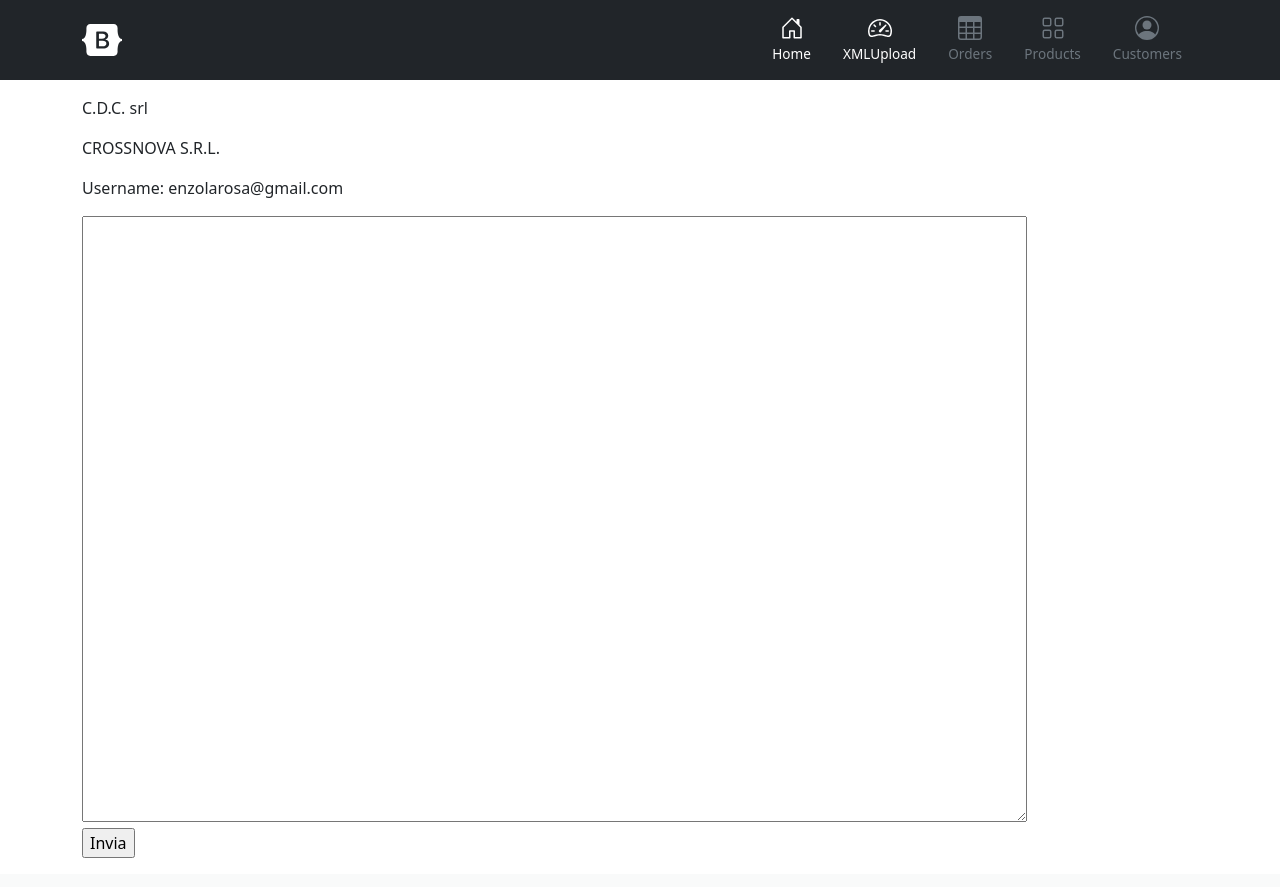
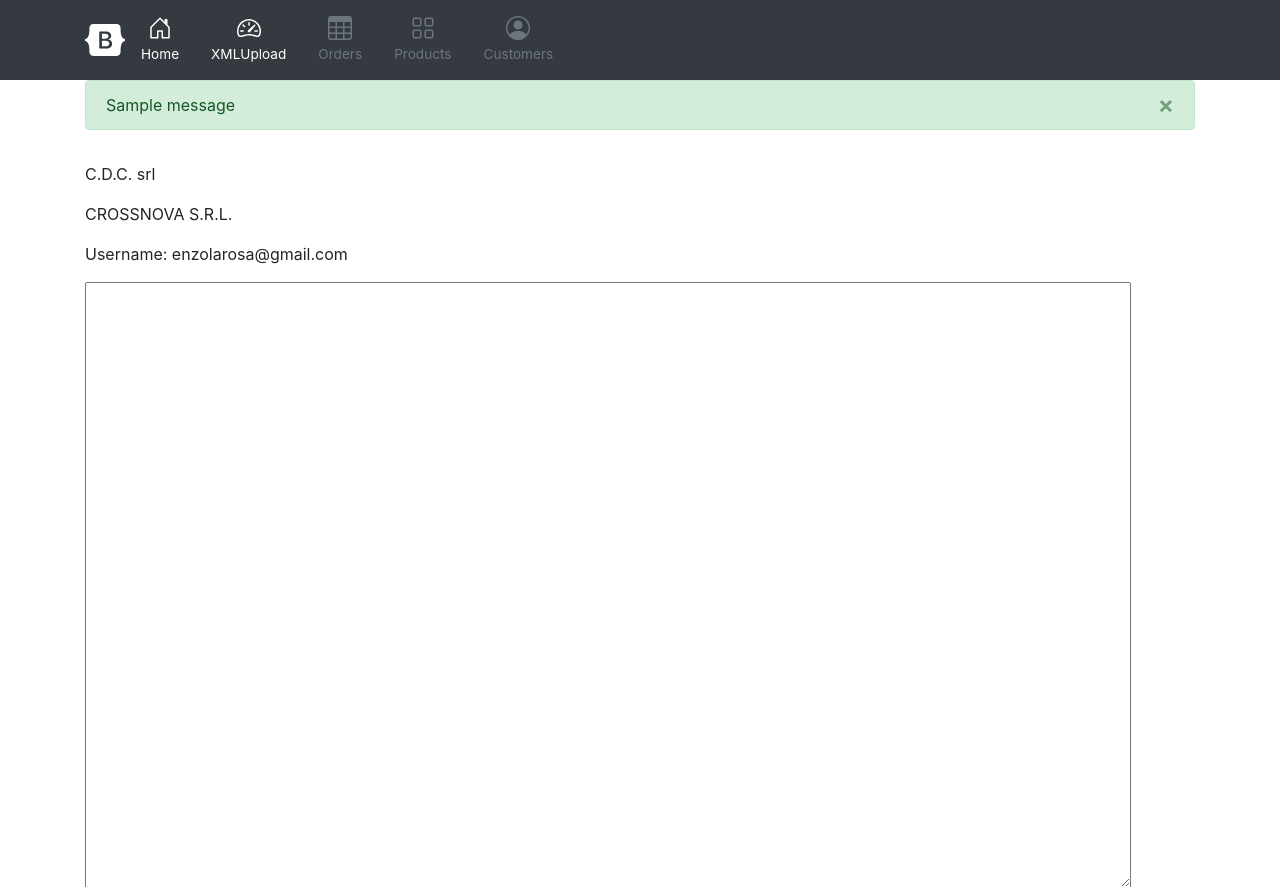
Before and after one commit to exploevo/cashflow-DJCF, a Django app: page / in a window 1280 px wide. Shown: the top 887 px of the page. Before the commit the page ends 858 px from the top, so only its background shows below. Run offline with Django 4.2, Linux system fonts and the light colour scheme; a user stored in the database is signed in; data comes from the database, SQL or seed files in the repository; both versions use the stored data as it was after the commit; tables that the repository leaves empty hold one stand-in row (values such as "Sample post"); one stand-in notice (Sample message) is shown; parts of the project's set-up code (start-up, migrations or seed data) failed here and were passed over; some libraries are stand-ins or nearby versions.

Commit message:
Change base.hml bootstrap + massage.html +  navbar.html view.py check if a file is xml or not

```diff
--- a/cashflow/views.py
+++ b/cashflow/views.py
@@ -1,8 +1,10 @@
 from contextvars import Context
+from email import message
 from django.shortcuts import render, redirect
 # from django.views import generic
 # from django.contrib.auth import login
 from django.contrib import messages
+from pathlib import Path
 
 from .models import Client, Supplier, Invoice, XMLUpload
 from .forms import XMLForm
@@ -31,6 +33,11 @@ def add_xml_file(request):
         files = request.FILES.getlist('file')
         if form.is_valid():
             for f in files:
+                if f.name.split(".")[-1] == 'xml':
+                    messages.success(request, f"New file uploaded: {f.name}")
+                else:
+                    messages.error(request, f"{f.name} Is not an xml upload stopped! ")
+                    return redirect('cashflow-index')
                 instance = XMLUpload(file=f)
                 instance.uploaded_by = request.user
                 instance.save()
--- a/templates/base.html
+++ b/templates/base.html
@@ -4,10 +4,11 @@
   <head>
     <!-- Required meta tags -->
     <meta charset="utf-8">
-    <meta name="viewport" content="width=device-width, initial-scale=1">
+    <meta name="viewport" content="width=device-width, initial-scale=1, shrink-to-fit=no">
 
     <!-- Bootstrap CSS -->
-    <link href="https://cdn.jsdelivr.net/npm/bootstrap@5.0.2/dist/css/bootstrap.min.css" rel="stylesheet" integrity="sha384-EVSTQN3/azprG1Anm3QDgpJLIm9Nao0Yz1ztcQTwFspd3yD65VohhpuuCOmLASjC" crossorigin="anonymous">
+    <link rel="stylesheet" href="https://cdn.jsdelivr.net/npm/bootstrap@4.0.0/dist/css/bootstrap.min.css" integrity="sha384-Gn5384xqQ1aoWXA+058RXPxPg6fy4IWvTNh0E263XmFcJlSAwiGgFAW/dAiS6JXm" crossorigin="anonymous">
+
     <link href="{% static 'headers.css' %}" rel="stylesheet">
     <title>{% block title %}Page{% endblock %} | MyWebsite.com</title>
   </head>
--- /dev/null
+++ b/templates/messages.html
@@ -0,0 +1,10 @@
+{% for message in messages %}
+<div class="container-fluid p-0">
+  <div class="alert {{ message.tags }} alert-dismissible fade show" role="alert" >
+    <button type="button" class="close" data-dismiss="alert" aria-label="Close">
+      <span aria-hidden="True">&times;</span>
+    </button>
+    {{ message }}
+  </div>
+</div>
+{% endfor %}
```
Also changed, not shown: other parts of templates/base.html (+7 -65 lines), config/settings.py (+10 -0 lines), templates/navbar.html (added, +55 -0 lines), db.sqlite3.
